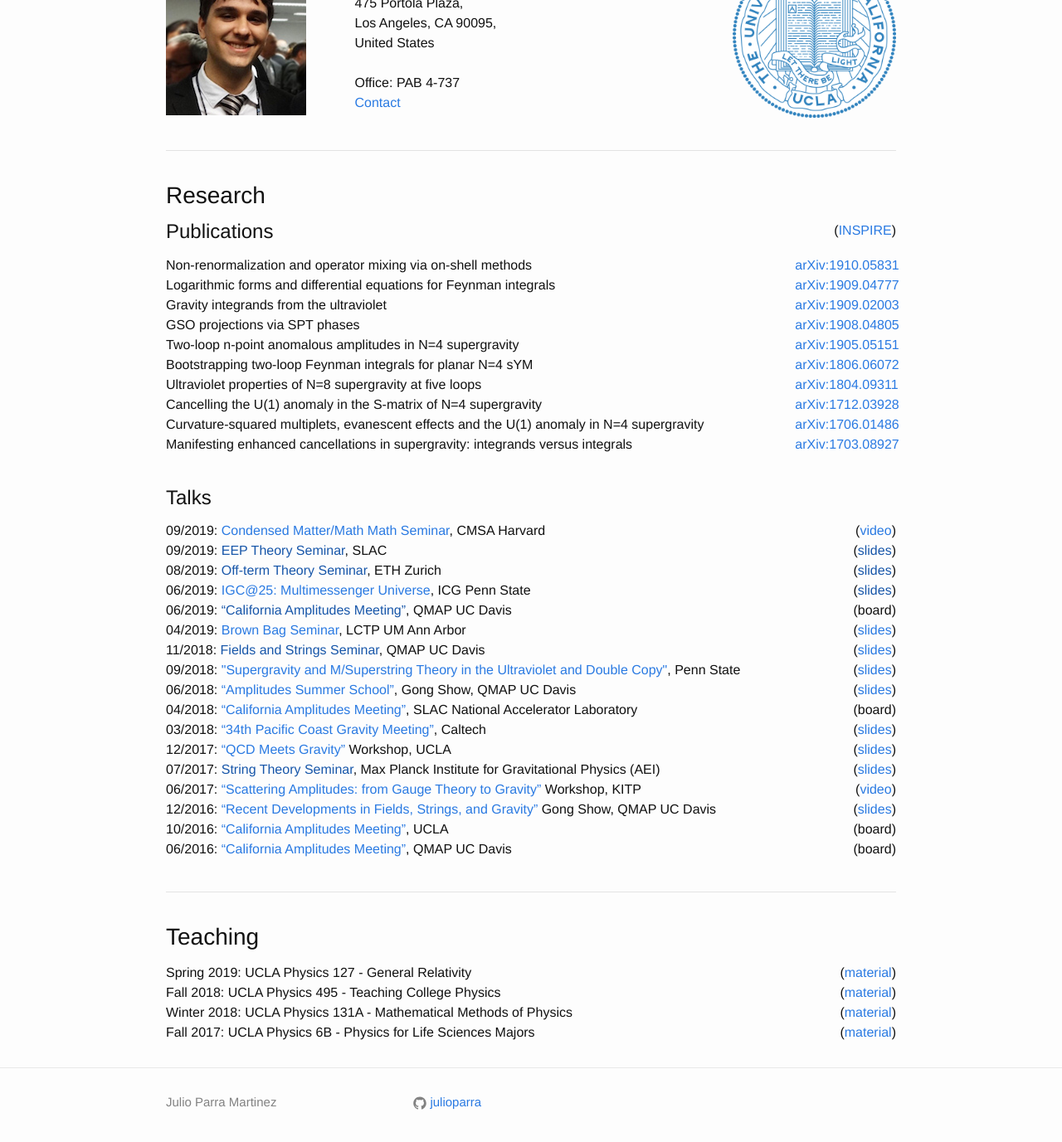
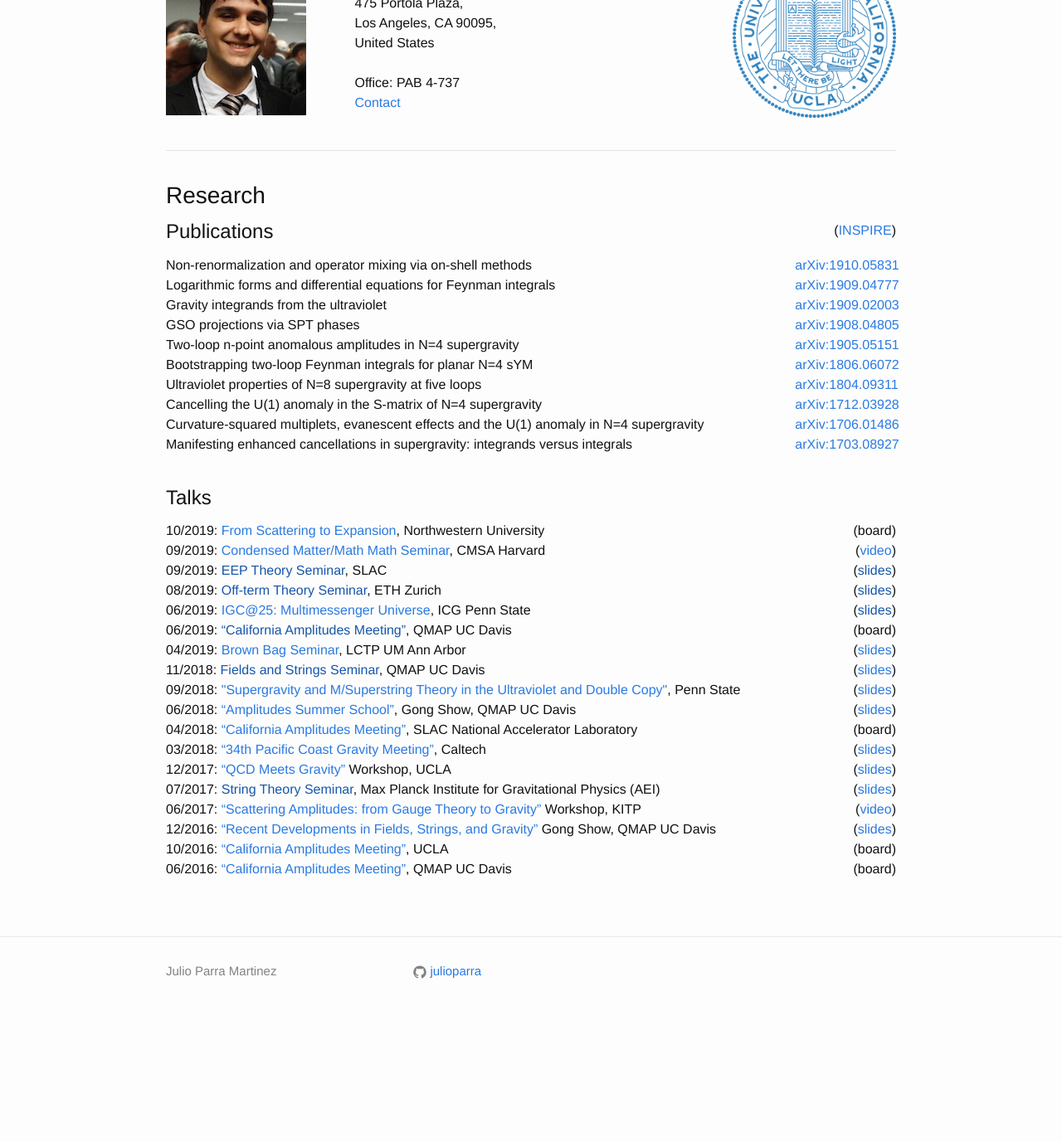
Before and after one commit to julioparra/julioparra.github.io, a Jekyll site: the page built from index.md, in a window 1280 px wide and 1400 px high, scrolled down 148 px. Shown: the top 1377 px of the window at 83% size. Built offline with Jekyll 4.4.1, drawn with Linux system fonts in a browser that asks for light colours; nearby versions of some CDN libraries; after the commit the page ends 1391 px from its top, so only the background shows below that.

Commit message:
Added last talk and removed teaching

```diff
--- a/index.md
+++ b/index.md
@@ -78,6 +78,10 @@ Office: PAB 4-737 <br>
 #### Talks ####
 
 <div class="row">
+    <div class="col-10"> 10/2019: <a href="https://indico.desy.de/indico/event/24148/overview">From Scattering to Expansion</a>, Northwestern University <br> </div>
+    <div class="col-2" style="text-align:right"> (board)  </div>
+</div>
+<div class="row">
     <div class="col-10"> 09/2019: <a href="https://cmsa.fas.harvard.edu/quantum-matter-seminar/">Condensed Matter/Math Math Seminar</a>, CMSA Harvard <br> </div>
     <div class="col-2" style="text-align:right"> (<a href="https://youtu.be/HnoFDRJhYbE">video</a>)  </div>
 </div>
@@ -148,6 +152,8 @@ Office: PAB 4-737 <br>
 
 <br>
 
+<!--
+
 ***
 
 <br>
@@ -170,7 +176,7 @@ Office: PAB 4-737 <br>
     <div class="col-10"> Fall 2017:   UCLA Physics 6B   - Physics for Life Sciences Majors </div>
     <div class="col-2" style="text-align:right">  (<a href="https://ccle.ucla.edu/course/view/17F-PHYSICS6B-1">material</a>) </div>
 </div>
-
+-->
 
 <!--
 Spring 2019: UCLA Physics 127  - General Relativity ([material](https://ccle.ucla.edu/course/view/19S-PHYSICS127-1))
```
